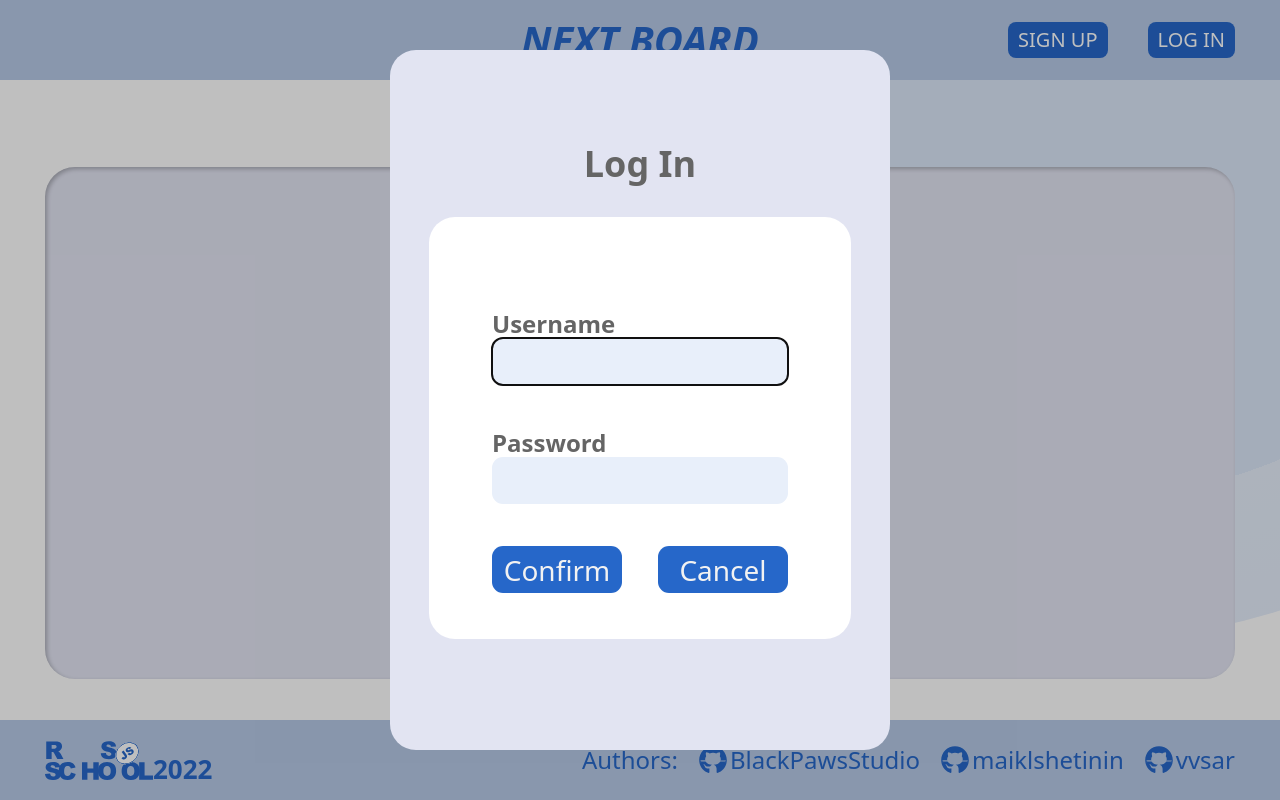
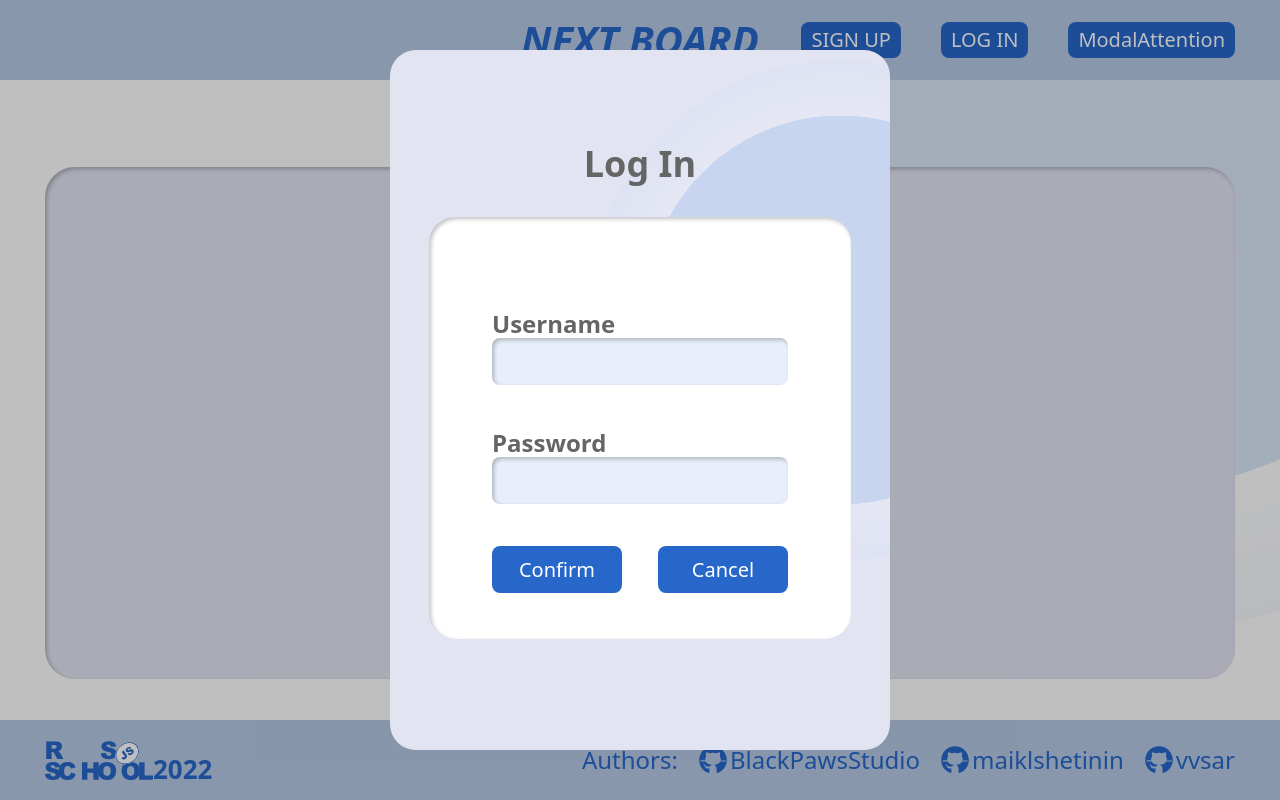
Before and after one commit to BlackPawsStudio/project-management-app, a Next.js app: page / in a window 1280 px wide. Both pictures are taken after a click on the element "LOG IN". Built offline with nearby package versions, Linux system fonts and the light colour scheme.

Commit message:
refactor

```diff
--- a/src/components/Button/index.tsx
+++ b/src/components/Button/index.tsx
@@ -5,14 +5,17 @@ interface ButtonProps {
   type?: 'button' | 'submit' | 'reset' | undefined;
   children: ReactNode | ReactNode[];
   className?: string;
+  submit?: boolean;
+  cancel?: boolean;
 }
 
-const Button = ({ onClick, type, children, className }: ButtonProps) => {
+const Button = ({ onClick, type, children, className, submit, cancel }: ButtonProps) => {
+  const hover = `${submit ? 'hover:bg-submit' : cancel ? 'hover:bg-cancel' : 'hover:brightness-150'}`;
   return (
     <button
       onClick={onClick}
       type={type ? type : 'button'}
-      className={`${className} rounded-lg bg-headerText p-[3px_10px] text-[20px] text-white hover:brightness-150 active:brightness-75`}
+      className={`${className} rounded-lg bg-headerText p-[3px_10px] text-[20px] text-white ${hover} active:brightness-75`}
     >
       {children}
     </button>
--- a/src/components/Header/index.tsx
+++ b/src/components/Header/index.tsx
@@ -3,8 +3,9 @@ import { useRouter } from 'next/router';
 
 import Button from '../Button';
 import DropdownMenu from '../DropdownMenu';
-import LogIn from '../LogIn/LogIn';
+import LogIn from '../LogIn';
 import Modal from '../Modal';
+import ModalAttention from '../ModalAttention';
 
 const Header = () => {
   const router = useRouter();
@@ -19,7 +20,9 @@ const Header = () => {
 
 
         <Button>SIGN UP</Button>
-        <Modal open={<Button>LOG IN</Button>}><LogIn/></Modal>
+        <Modal open={<Button>LOG IN</Button>}><LogIn /></Modal>
+
+        <Modal open={<Button>ModalAttention</Button>}><ModalAttention/></Modal>
       </div>
     </header>
   );
--- /dev/null
+++ b/src/components/Input/index.tsx
@@ -0,0 +1,20 @@
+interface InputProps {
+  placeholder?: string;
+  onChange?: (str: string) => void;
+  size: string;
+  type?: string
+}
+
+const Input = ({ placeholder, onChange, size, type }: InputProps) => {
+
+  return (
+    <input
+      placeholder={placeholder}
+      type={type || 'text'}
+      className={`${size} rounded-lg bg-inputBackground px-2.5 pr-14 shadow-xxlInner focus:outline-none`}
+      onChange={(e) => onChange && onChange(e.target.value)}
+    />
+  );
+};
+
+export default Input;
--- a/src/components/Layout/index.tsx
+++ b/src/components/Layout/index.tsx
@@ -11,7 +11,7 @@ const Layout = ({ children }: LayoutProps) => {
   return (
     <>
       <Header />
-      <div className="w-screen h-[100vw] bg-circle top-[-50vw] right-[-35vw]" />
+      <div className="w-screen h-[100vw] bg-circle -z-1 top-[-50vw] right-[-35vw]" />
       <main className="mt-[10vh] w-100 h-[80vh] px-[45px] relative">{children}</main>
       <Footer />
     </>
--- a/src/components/LogIn/LogIn.tsx
+++ /dev/null
@@ -1,27 +0,0 @@
-
-
-
-const LogIn = () => {
-  return (
-    <form className="relative px-[39px] pt-[92px] w-[500px] h-[700px] bg-section rounded-[26px]">
-      <div className="absolute w-[348.21px] h-[480.3px] left-[151.79px] top-[9.91px] rounded-full bg-circle"></div>
-      <h2 className="text-4xl font-bold text-titleText h-[75px] m-auto leading-[44px]"  >Log In</h2>
-      <div className="flex flex-col justify-between px-[63px] pt-[92px] pb-[46px] w-[422px] h-[422px] bg-white rounded-[26px]">
-        <div>
-          <h4 className="text-[24px] text-titleText leading-[29px] font-bold text-left">Username</h4>
-          <input className="w-[296px] h-[47px] rounded-[11px] bg-inputBackground" type="text" />
-        </div>
-        <div>
-          <h4 className="text-[24px] text-titleText leading-[29px] font-bold text-left">Password</h4>
-          <input className="w-[296px] h-[47px] rounded-[11px] bg-inputBackground" type="password" />
-        </div>
-        <div className="flex justify-between">
-          <button className="w-[130px] h-[47px] text-[28px] font-normal text-background bg-headerText rounded-[11px] leading-[26px]">Confirm</button>
-          <button className="w-[130px] h-[47px] text-[28px] font-normal text-background bg-headerText rounded-[11px] leading-[26px]">Cancel</button>
-        </div>
-      </div>
-    </form>
-  )
-}
-
-export default LogIn
--- /dev/null
+++ b/src/components/LogIn/index.tsx
@@ -0,0 +1,29 @@
+import Button from "../Button"
+import Input from "../Input"
+
+const LogIn = () => {
+  return (
+    <div className="relative  w-[500px] h-[700px] bg-section rounded-[26px] z-10 overflow-hidden">
+      <div className="w-[500px] h-[500px] right-[-40%] top-[9.91px] bg-circle z-10 "/>
+      <div className="absolute top-0 left-0 w-full h-full z-[11] px-[39px] pt-[92px]">
+        <h2 className="text-4xl font-bold text-titleText h-[75px] m-auto leading-[44px]"  >Log In</h2>
+        <div className="flex flex-col justify-between px-[63px] pt-[92px] pb-[46px] w-[422px] h-[422px] bg-white rounded-[26px] shadow-xxlInner">
+          <div>
+            <h4 className="text-[24px] text-titleText leading-[29px] font-bold text-left">Username</h4>
+            <Input size="w-[296px] h-[47px]"/>
+          </div>
+          <div>
+            <h4 className="text-[24px] text-titleText leading-[29px] font-bold text-left">Password</h4>
+            <Input size="w-[296px] h-[47px]" type='password'/>
+          </div>
+          <div className="flex justify-between">
+            <Button className="w-[130px] h-[47px]">Confirm</Button>
+            <Button className="w-[130px] h-[47px]">Cancel</Button>
+          </div>
+        </div>
+      </div>
+    </div>
+  )
+}
+
+export default LogIn
--- /dev/null
+++ b/src/components/ModalAttention/index.tsx
@@ -0,0 +1,13 @@
+const ModalAttention = () => {
+  return (
+    <div className="flex flex-col justify-between w-[981px] h-[344px] bg-section rounded-[26px] pt-[43px] px-[44px]">
+      <h2 className="text-[48px] leading-[58.09px] font-bold text-titleText">Are you sure you want to delete board</h2>
+      <div>
+        <button className="w-[214px] h-[88px] text">Yes</button>
+        <button>No</button>
+      </div>
+    </div>
+  )
+}
+
+export default ModalAttention
--- a/src/components/SearchBar/index.tsx
+++ b/src/components/SearchBar/index.tsx
@@ -1,6 +1,7 @@
 import glassIcon from '/public/assets/component-images/magnif-glass.svg';
 import Image from 'next/image';
 import { useState } from 'react';
+import Input from '../Input';
 
 interface SearchBarProps {
   text?: string;
@@ -14,10 +15,9 @@ const SearchBar = ({ text, onSubmit }: SearchBarProps) => {
     <div className="absolute right-[45px] top-[17px] flex items-center gap-3 text-[24px] text-headerText">
       <label className="font-bold">{text}</label>
       <div className="relative flex h-[45px] w-[220px] items-center">
-        <input
-          type="text"
-          className="h-full w-full rounded-lg bg-inputBackground px-2.5 pr-14 shadow-xxlInner focus:outline-none"
-          onChange={(e) => setSearchValue(e.target.value)}
+        <Input
+          onChange={setSearchValue}
+          size="w-full h-full"
         />
         <Image
           src={glassIcon}
--- a/src/styles/globals.css
+++ b/src/styles/globals.css
@@ -34,8 +34,7 @@ body {
     background: radial-gradient(circle, #98b9eb 55%, #ffffff4d 55%, #adc6ef 100%);
     opacity: 0.35;
     border-radius: 50%;
-    position: fixed;
-    z-index: -1;
+    position: absolute;
   }
 
   .loader-circle {
--- a/tailwind.config.cjs
+++ b/tailwind.config.cjs
@@ -13,7 +13,8 @@ module.exports = {
         inputBackground: '#E8EFFA',
         boardCard: '#A7ACC6',
         issueBg: '#FDFDFD',
-        circle:'#98B9EB'
+        submit: '#17B35C',
+        cancel: '#FF3C17',
       },
       boxShadow: {
         xxlInner: 'inset 2px 2px 4px #0000003f',
```
